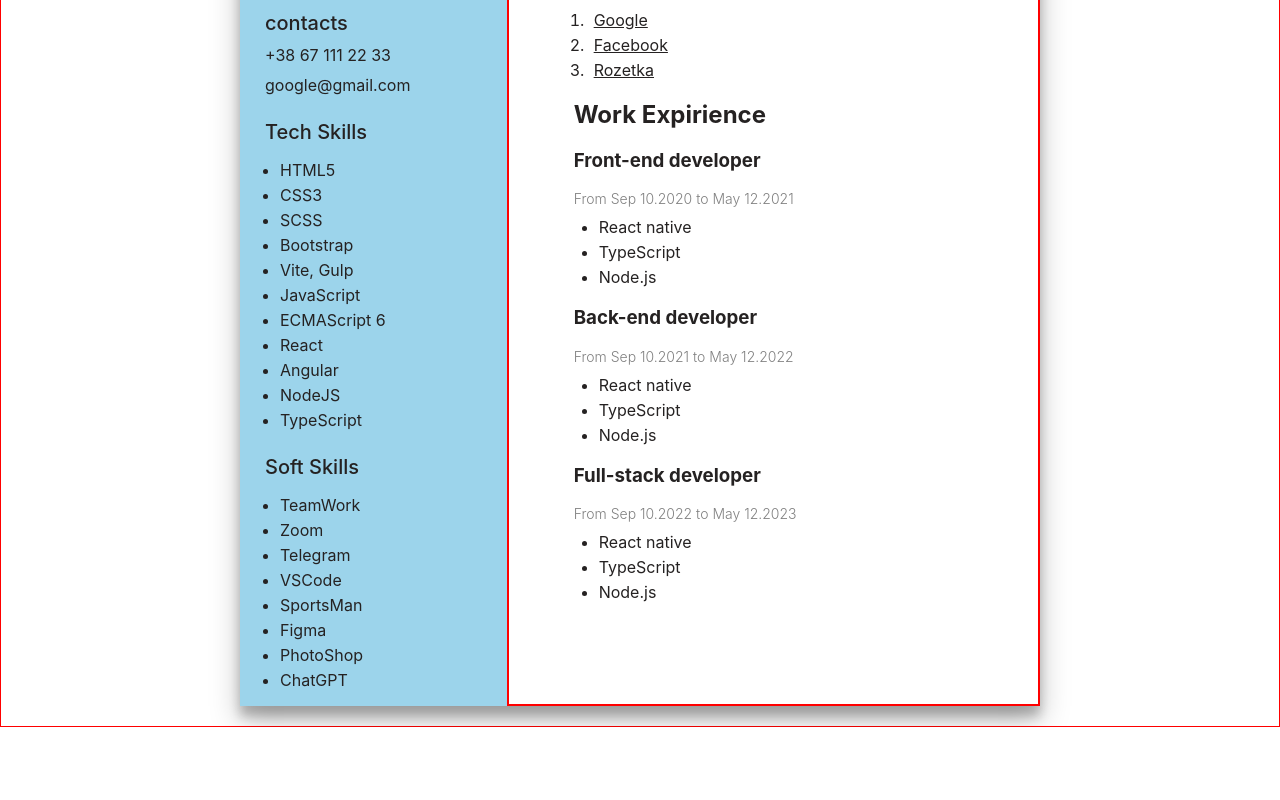
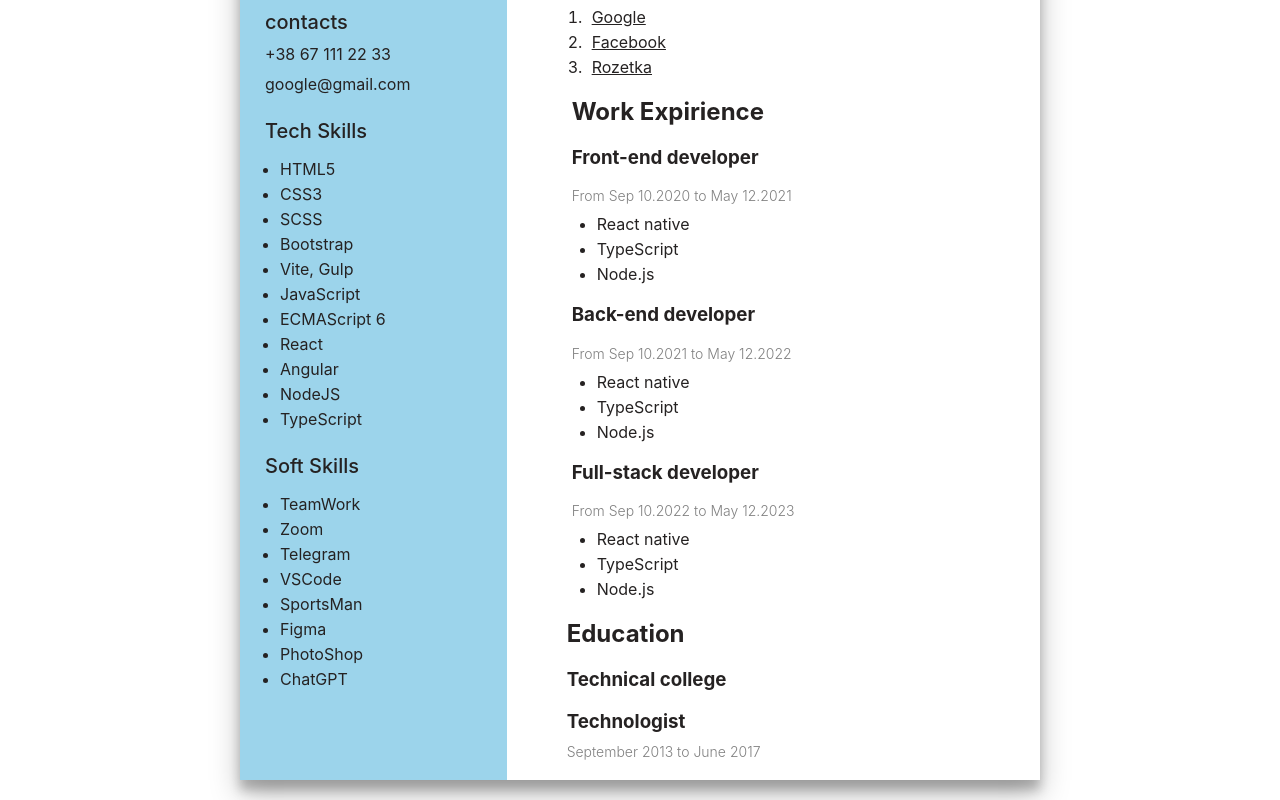
Before and after one commit to YakovchukIvan/react_task1, a React (Create React App) app: page / in a window 1280 px wide. Shown: the part 269-1069 px from the top of the page. Before the commit the page ends 996 px from the top, so only its background shows below. Built offline with nearby package versions, Linux system fonts and the light colour scheme.

Commit message:
finish working task react number 1

```diff
--- a/src/App.css
+++ b/src/App.css
@@ -1,5 +1,5 @@
 body {
-  border: 1px solid red;
+  /* border: 1px solid red; */
   /* height: 100vh; */
   padding: 20px;
   display: flex;
--- a/src/CV_project/Info__CV/cv_info.css
+++ b/src/CV_project/Info__CV/cv_info.css
@@ -1,5 +1,5 @@
 .info__block {
-    border: 2px solid red;
+    /* border: 2px solid red; */
     padding-left: 40px;
     color: #252222;
 }
--- a/src/CV_project/Info__CV/cv_info.jsx
+++ b/src/CV_project/Info__CV/cv_info.jsx
@@ -1,13 +1,14 @@
 import './cv_info.css'
 import About from './about/about'
 import Expirience from './work__expirience/expirience'
-
+import Education from './education/education'
 
 function InfoCV() {
     return(
         <div className="info__block">
             <About/>
             <Expirience/>
+            <Education/>
         </div>
     )
 }
--- /dev/null
+++ b/src/CV_project/Info__CV/education/education.css
@@ -0,0 +1,17 @@
+.education {
+    margin-left: 20px;
+}
+
+h3:nth-child(3) {
+    /* border: 1px solid red; */
+    margin: 0;
+    margin-bottom: 10px;
+}
+
+.text{
+    font-size: 14px;
+    font-weight: 300;
+    color: grey;
+    margin: 0;
+    margin-bottom: 20px;
+}
--- /dev/null
+++ b/src/CV_project/Info__CV/education/education.jsx
@@ -0,0 +1,14 @@
+import './education.css'
+
+function Education() {
+    return (
+        <div className='education'>
+            <h2>Education</h2>
+            <h3>Technical college</h3>
+            <h3>Technologist</h3>
+            <p className='text'>September 2013 to June 2017</p>
+        </div>
+    )
+}
+
+export default Education
```
